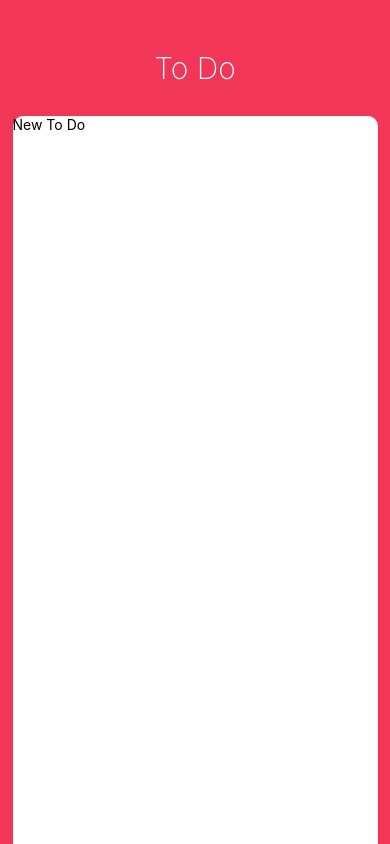
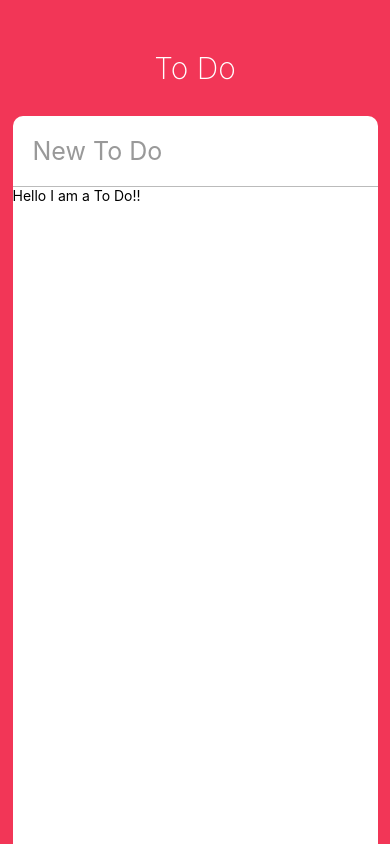
Before and after one commit to sarahyoon/toDoApp, a React Native app: screen / in a window 390 px wide. Built offline with nearby package versions, Linux system fonts and the light colour scheme.

Commit message:
create input and todo list component

```diff
--- a/App.js
+++ b/App.js
@@ -7,23 +7,43 @@
  */
 
 import React, {Component} from 'react';
-import {Platform, StyleSheet, Text, View, StatusBar, TextInput, Dimensions} from 'react-native';
+import {Platform, StyleSheet, Text, View, StatusBar, TextInput, Dimensions, ScrollView} from 'react-native';
+import ToDo from "./ToDo";
 
 const {height, width} = Dimensions.get("window");
 
 type Props = {};
 export default class App extends Component<Props> {
+  state={
+    newToDo:""
+  }
   render() {
+    const {newToDo} = this.state;
     return (
       <View style={styles.container}>
         <StatusBar barStyle = "light-content"/>
         <Text style={styles.title}>To Do</Text>
         <View style={styles.card}>
-            <TextInput style ={styles.input} placeholder={"New To Do"}/>
+            <TextInput style ={styles.input}
+            placeholder={"New To Do"}
+            value={newToDo}
+            onChangeText={this._controlNewToDo}
+            placeholderTextColor={"#999"}
+            returnKeyType={"done"}
+            autoCorrect={false}
+            />
+            <ScrollView>
+              <ToDo />
+            </ScrollView>
         </View>
       </View>
     );
   }
+  _controlNewToDo = text =>{
+    this.setState({
+      newToDo:text
+    });
+  };
 }
 
 const styles = StyleSheet.create({
@@ -59,6 +79,11 @@
         elevation:3
       }
     })
-
+  },
+  input:{
+    padding:20,
+    borderBottomColor:"#bbb",
+    borderBottomWidth:1,
+    fontSize:25,
   }
 });
--- /dev/null
+++ b/ToDo.js
@@ -0,0 +1,16 @@
+import React, {Component} from "react";
+import {View, Text, TouchableOpacity, StyleSheet} from "react-native";
+
+export default class ToDo extends Component{
+    render(){
+        return(
+        <View>
+            <Text>Hello I am a To Do!!</Text>
+        </View>
+        );
+    }
+}
+
+const styles=StyleSheet.create({
+
+});
```
